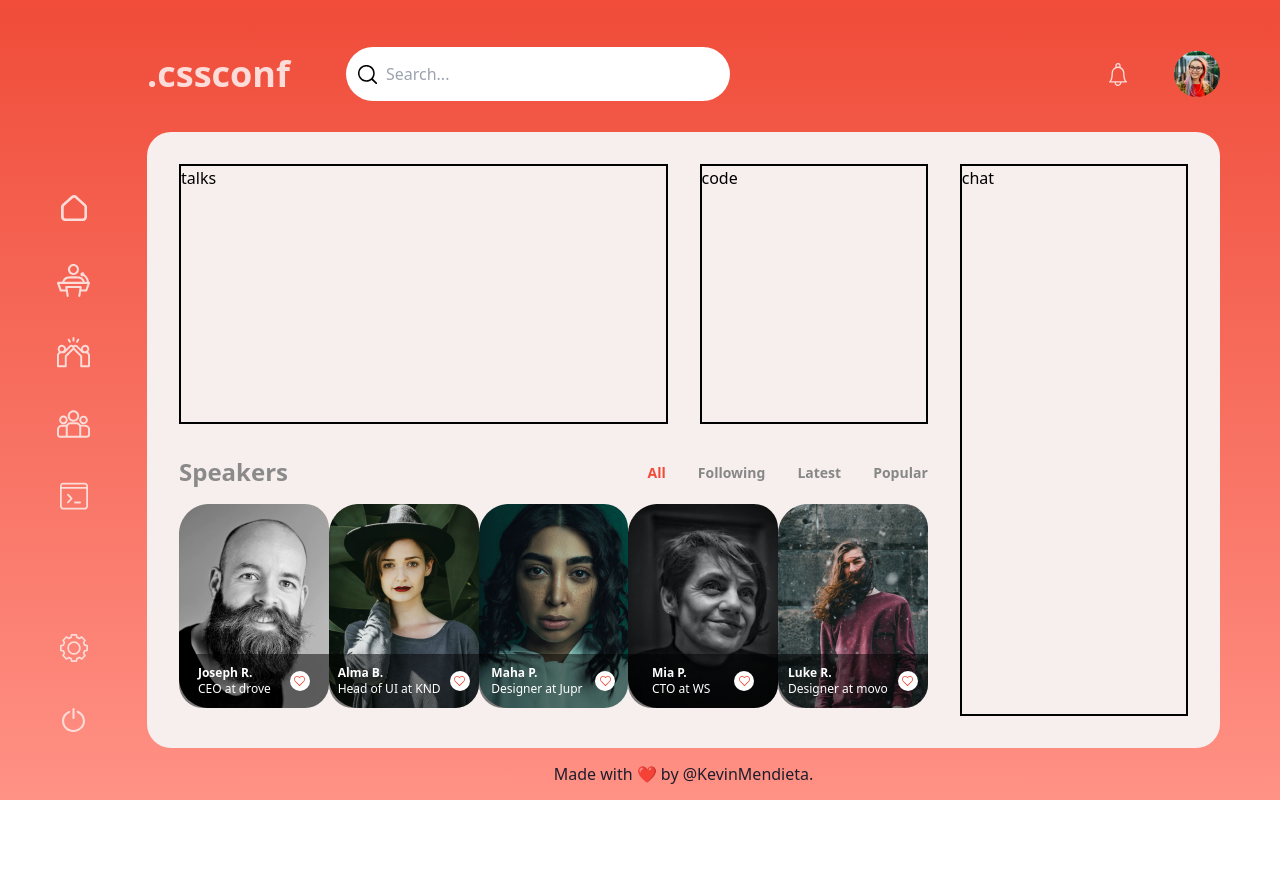
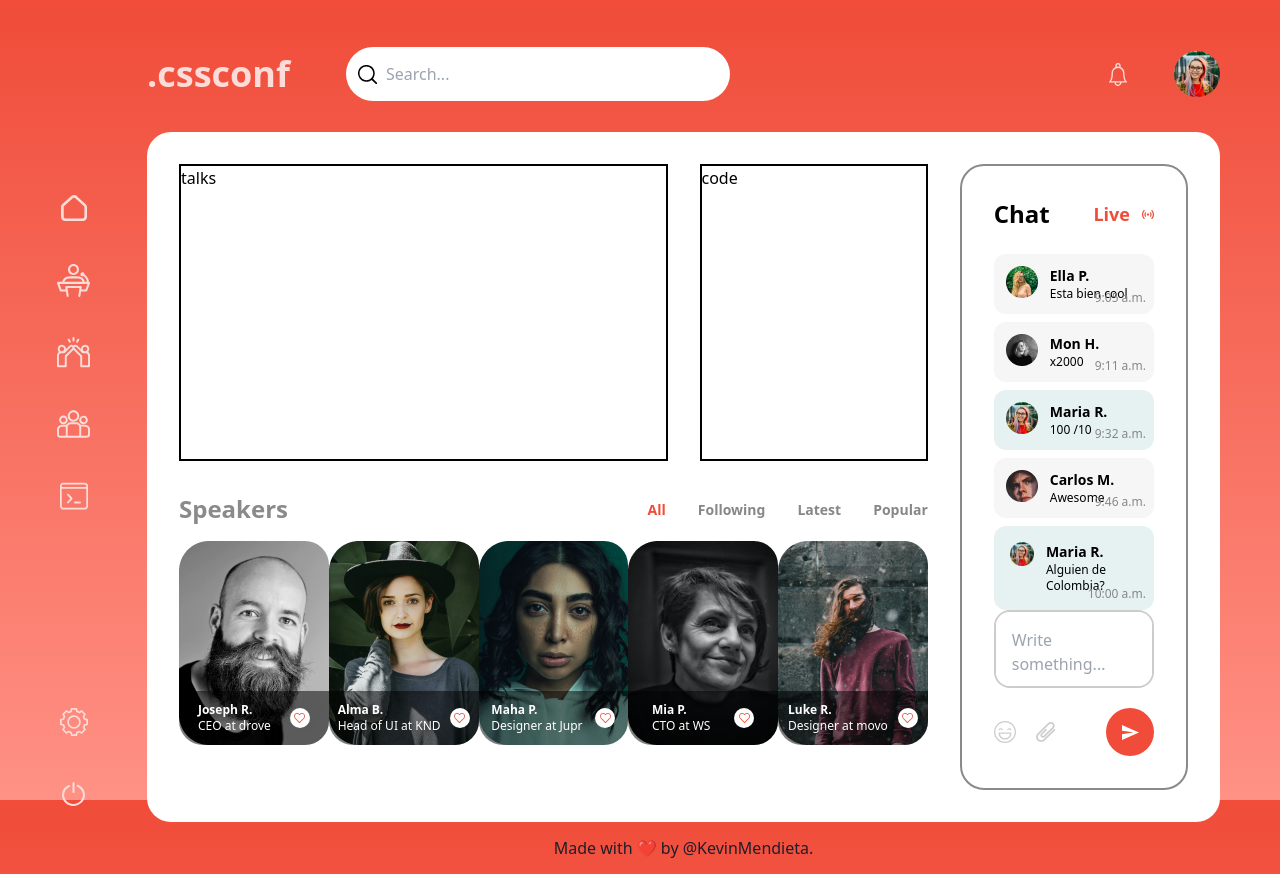
Before and after one commit to KevinMendieta/css-conf-mock, a website built with Vite: page index.html in a window 1280 px wide. Before the commit the page ends 800 px from the top, so only its background shows below. Built offline with nearby package versions, Linux system fonts and the light colour scheme.

Commit message:
add chat section

```diff
--- a/index.html
+++ b/index.html
@@ -95,10 +95,108 @@
       </ul>
     </section>
   </aside>
-  <main class="app-main bg-salmon-10 rounded-3xl p-8 grid grid-rows-2 grid-cols-4 gap-8">
+  <main class="app-main bg-white rounded-3xl p-8 grid grid-rows-2 grid-cols-4 gap-8">
     <section class="border-2 border-black col-span-2">talks</section>
     <section class="border-2 border-black">code</section>
-    <section class="border-2 border-black row-span-2">chat</section>
+    <section class="border-2 border-bg-mediumDark row-span-2 rounded-3xl p-8">
+      <div class="flex flex-col gap-y-6 h-full">
+        <div class="flex justify-between items-center">
+          <h2 class="text-black font-bold text-2xl">Chat</h2>
+          <span class="flex items-center gap-x-3">
+            <h3 class="text-salmon-200 font-semibold text-lg">Live</h3>
+            <picture><img src="/icons/live.svg" alt="live icon"></picture>
+          </span>
+        </div>
+        <div class="flex flex-col justify-between h-full">
+          <ul class="flex flex-col gap-2">
+            <li class="bg-bg-light rounded-xl p-3 relative">
+              <article class="flex gap-x-3">
+                <picture>
+                  <img src="/assets/profile2.png" alt="profile img">
+                </picture>
+                <div class="flex flex-col">
+                  <h3 class="text-black font-semibold text-sm">Ella P.</h3>
+                  <p class="text-black font-normal text-xs">Esta bien cool</p>
+                </div>
+              </article>
+              <p class="absolute right-2 bottom-2 text-text-muted font-light text-xs">9:05 a.m.</p>
+            </li>
+            <li class="bg-bg-light rounded-xl p-3 relative">
+              <article class="flex gap-x-3">
+                <picture>
+                  <img src="/assets/profile3.png" alt="profile img">
+                </picture>
+                <div class="flex flex-col">
+                  <h3 class="text-black font-semibold text-sm">Mon H.</h3>
+                  <p class="text-black font-normal text-xs">x2000</p>
+                </div>
+              </article>
+              <p class="absolute right-2 bottom-2 text-text-muted font-light text-xs">9:11 a.m.</p>
+            </li>
+            <li class="bg-bg-mediumLight rounded-xl p-3 relative">
+              <article class="flex gap-x-3">
+                <picture>
+                  <img src="/assets/profile1.png" alt="profile img">
+                </picture>
+                <div class="flex flex-col">
+                  <h3 class="text-black font-semibold text-sm">Maria R.</h3>
+                  <p class="text-black font-normal text-xs">100 /10</p>
+                </div>
+              </article>
+              <p class="absolute right-2 bottom-2 text-text-muted font-light text-xs">9:32 a.m.</p>
+            </li>
+            <li class="bg-bg-light rounded-xl p-3 relative">
+              <article class="flex gap-x-3">
+                <picture>
+                  <img src="/assets/profile4.png" alt="profile img">
+                </picture>
+                <div class="flex flex-col">
+                  <h3 class="text-black font-semibold text-sm">Carlos M.</h3>
+                  <p class="text-black font-normal text-xs">Awesome</p>
+                </div>
+              </article>
+              <p class="absolute right-2 bottom-2 text-text-muted font-light text-xs">9:46 a.m.</p>
+            </li>
+            <li class="bg-bg-mediumLight rounded-xl p-4 relative">
+              <article class="flex gap-x-3">
+                <picture>
+                  <img src="/assets/profile1.png" alt="profile img">
+                </picture>
+                <div class="flex flex-col">
+                  <h3 class="text-black font-semibold text-sm">Maria R.</h3>
+                  <p class="text-black font-normal text-xs">Alguien de Colombia?</p>
+                </div>
+              </article>
+              <p class="absolute right-2 bottom-2 text-text-muted font-light text-xs">10:00 a.m.</p>
+            </li>
+          </ul>
+          <div class="flex flex-col gap-y-5">
+            <textarea name="" id="" placeholder="Write something..."
+              class="w-full h-[78px] rounded-2xl border-2 border-black/20 p-4 resize-none"></textarea>
+            <div class="w-full flex justify-between items-center">
+              <div class="flex gap-x-5">
+                <button>
+                  <picture>
+                    <img src="/icons/smile.svg" alt="emoji button">
+                  </picture>
+                </button>
+                <button>
+                  <picture>
+                    <img src="/icons/clip.svg" alt="attach button">
+                  </picture>
+                </button>
+              </div>
+              <button
+                class="flex items-center justify-center bg-salmon-200 rounded-full w-12 h-12 hover:bg-salmon-100 transition-colors">
+                <picture>
+                  <img src="/icons/arrow.svg" alt="send button">
+                </picture>
+              </button>
+            </div>
+          </div>
+        </div>
+      </div>
+    </section>
     <section class="flex flex-col gap-y-4 col-span-3">
       <div class="flex justify-between">
         <h2 class="text-text-darkMuted text-2xl font-bold">Speakers</h2>
```
